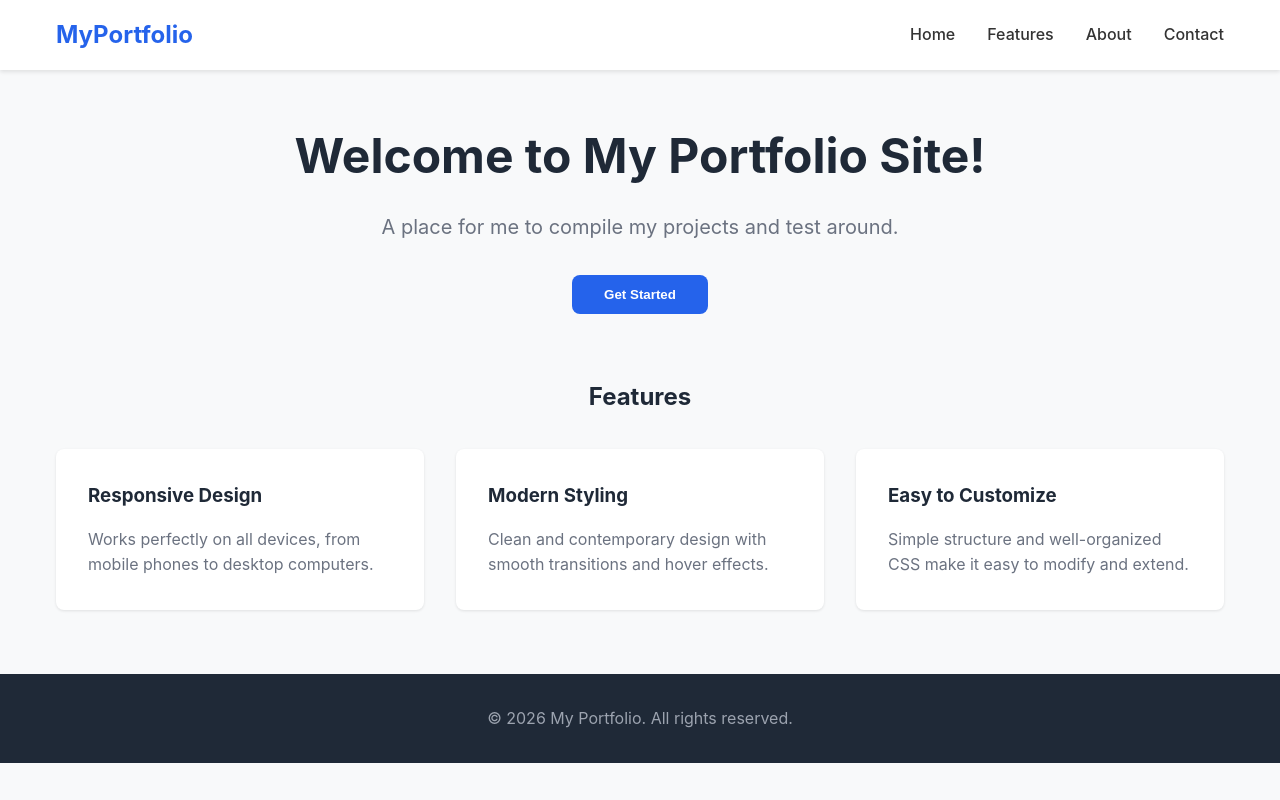
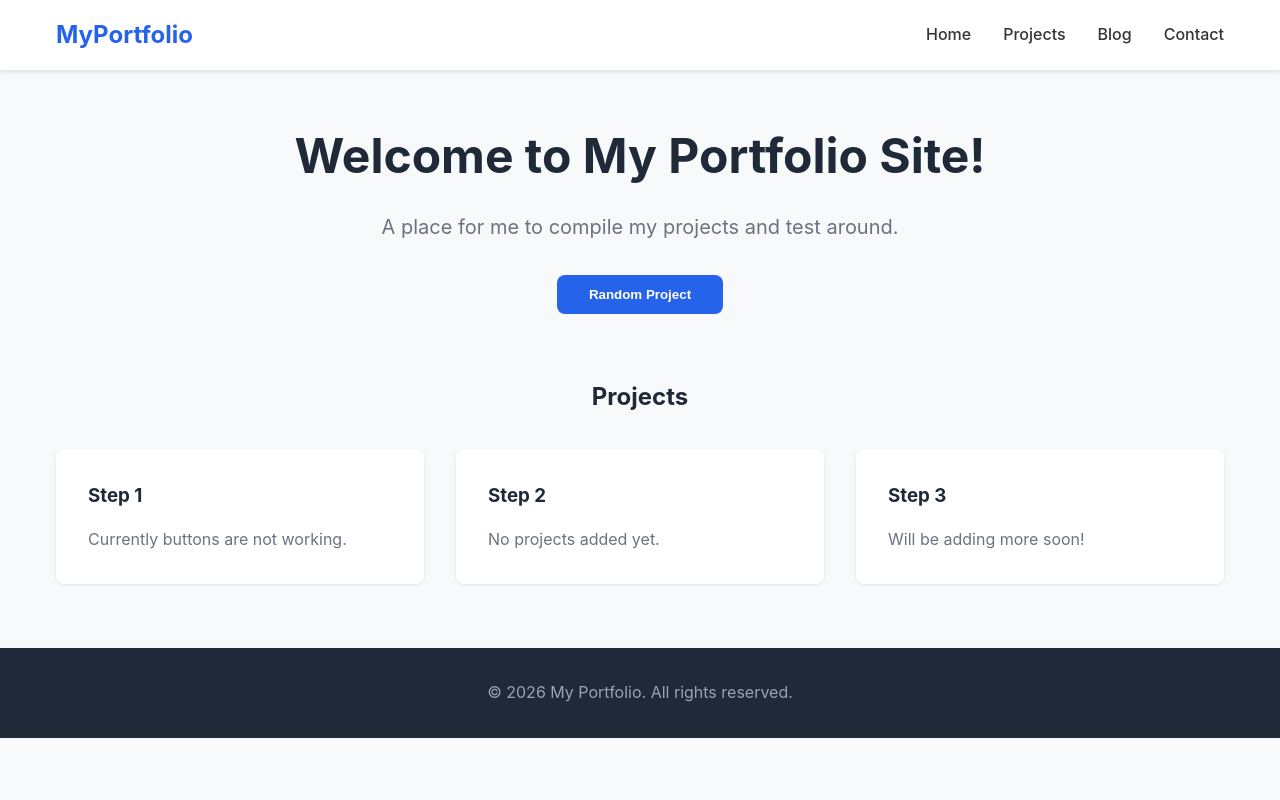
Before and after one commit to SagaFuffel/SagaFuffel.github.io, a plain HTML site: page index.html in a window 1280 px wide. Drawn offline with Linux system fonts and the light colour scheme.

Commit message:
Update text 2

```diff
--- a/index.html
+++ b/index.html
@@ -159,8 +159,8 @@
             <div class="logo">MyPortfolio</div>
             <ul class="nav-links">
                 <li><a href="#home">Home</a></li>
-                <li><a href="#features">Features</a></li>
-                <li><a href="#about">About</a></li>
+                <li><a href="#projects">Projects</a></li>
+                <li><a href="#blog">Blog</a></li>
                 <li><a href="#contact">Contact</a></li>
             </ul>
         </nav>
@@ -170,23 +170,23 @@
         <section class="hero" id="home">
             <h1>Welcome to My Portfolio Site!</h1>
             <p>A place for me to compile my projects and test around.</p>
-            <button class="btn">Get Started</button>
+            <button class="btn">Random Project</button>
         </section>
 
-        <section id="features">
-            <h2 style="text-align: center; margin-bottom: 2rem; color: #1f2937;">Features</h2>
+        <section id="projects">
+            <h2 style="text-align: center; margin-bottom: 2rem; color: #1f2937;">Projects</h2>
             <div class="grid">
                 <div class="card">
-                    <h3>Responsive Design</h3>
-                    <p>Works perfectly on all devices, from mobile phones to desktop computers.</p>
+                    <h3>Step 1</h3>
+                    <p>Currently buttons are not working.</p>
                 </div>
                 <div class="card">
-                    <h3>Modern Styling</h3>
-                    <p>Clean and contemporary design with smooth transitions and hover effects.</p>
+                    <h3>Step 2</h3>
+                    <p>No projects added yet.</p>
                 </div>
                 <div class="card">
-                    <h3>Easy to Customize</h3>
-                    <p>Simple structure and well-organized CSS make it easy to modify and extend.</p>
+                    <h3>Step 3</h3>
+                    <p>Will be adding more soon!</p>
                 </div>
             </div>
         </section>
```
